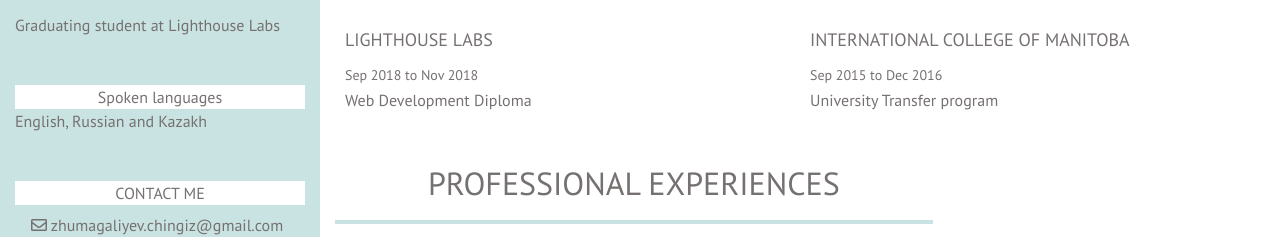
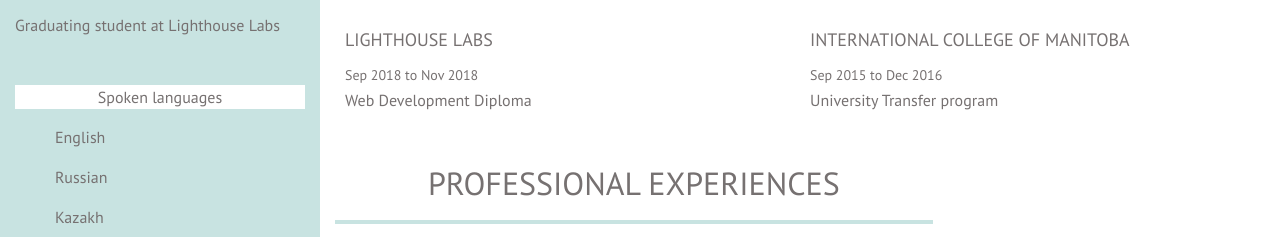
Before and after one commit to Chinatriczeps/Chinatriczeps.github.io, a plain HTML site: page index.html in a window 1280 px wide. Shown: the part 608-845 px from the top of the page. Drawn offline with nearby package versions, Linux system fonts and the light colour scheme.

Commit message:
Added bullet points for languages

```diff
--- a/index.html
+++ b/index.html
@@ -33,7 +33,11 @@
         <p class="text-left">Graduating student at Lighthouse Labs</p>
 
       <div class="about-me text-center mt-5">Spoken languages</div>
-        <p>English, Russian and Kazakh</p>
+        <p>
+        <ul>English</ul>
+        <ul>Russian</ul>
+        <ul>Kazakh</ul>
+        </p>
 
       <div class="contact-me text-center mt-5">CONTACT ME</div>
 
```
Also changed, not shown: public/images/dillydally_app.png (added).
